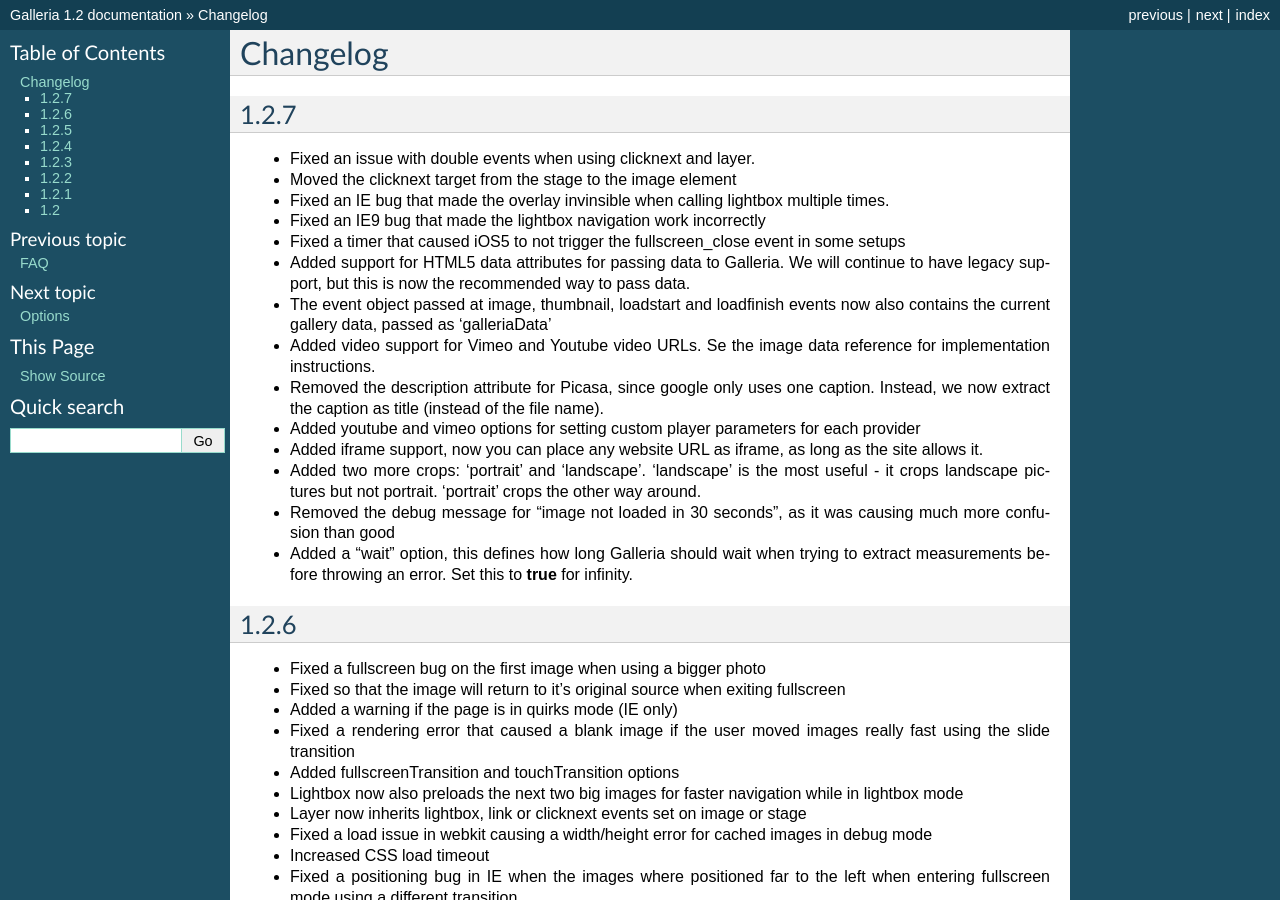
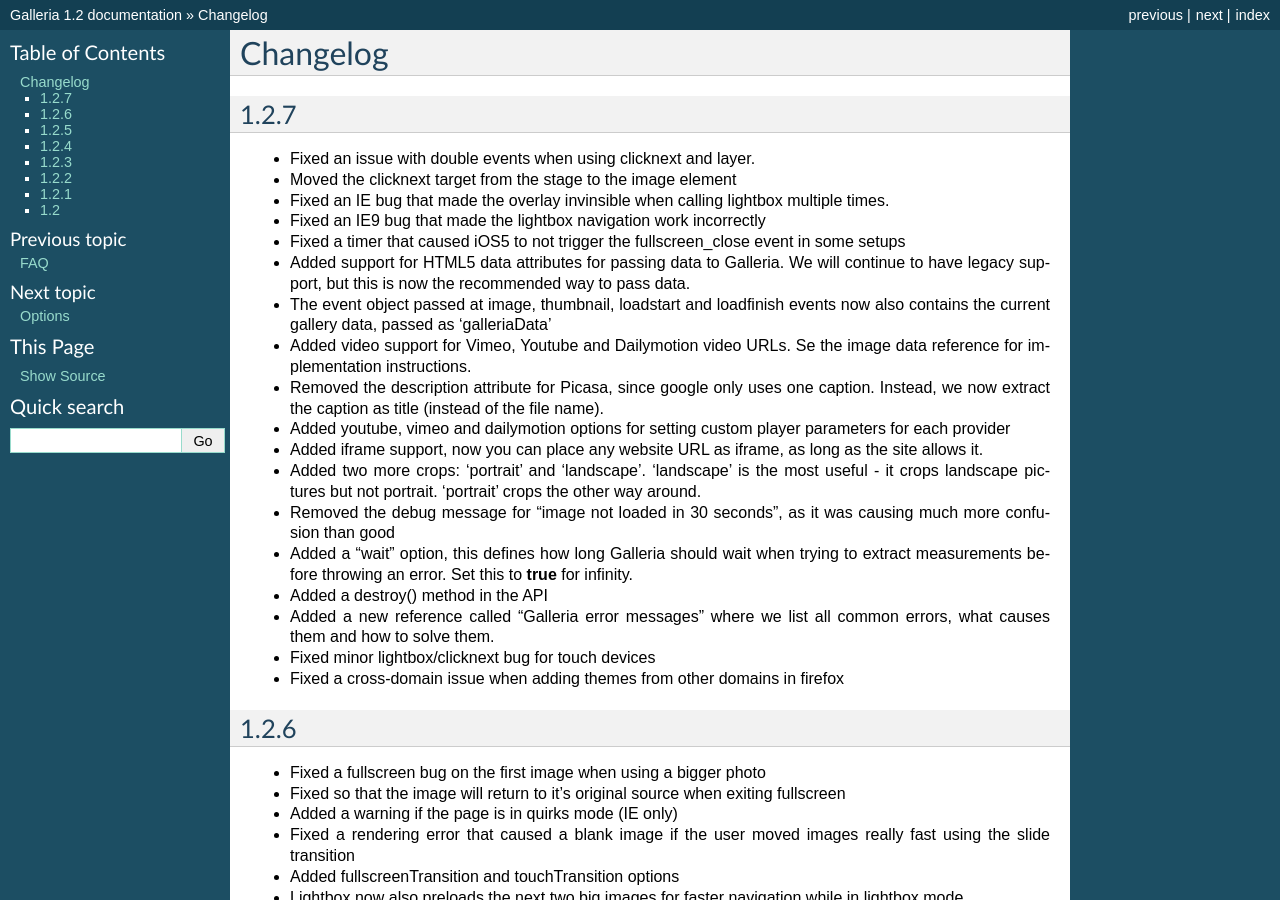
Before and after one commit to GalleriaJS/galleria, a Sphinx documentation site: the page built from docs/references/changelog.rst, in a window 1280 px wide and 900 px high. Built offline with Sphinx 7.4.7, drawn with Linux system fonts in a browser that asks for light colours.

Commit message:
corrected comment mistake, and some docs...

```diff
--- a/docs/options/dailymotion.rst
+++ b/docs/options/dailymotion.rst
@@ -5,10 +5,10 @@
     | type: **Object**
     | default: **(see below)**
 
-You can customize the DailyMotion player using the DailyMotion Player parameters.
+You can customize the Dailymotion player using the Dailymotion Player options.
 By default, Galleria sets the player to look minimal and strips out some UI elements, but this options lets you customize as you wish.
 
-You can view the different parameters at DailyMotion when you choose embed -> options.
+You can view the different options at Dailymotion when you choose embed -> options.
 
 Default dailymotion options::
 
--- a/docs/references/changelog.rst
+++ b/docs/references/changelog.rst
@@ -11,13 +11,17 @@
 * Fixed a timer that caused iOS5 to not trigger the fullscreen_close event in some setups
 * Added support for HTML5 data attributes for passing data to Galleria. We will continue to have legacy support, but this is now the recommended way to pass data.
 * The event object passed at image, thumbnail, loadstart and loadfinish events now also contains the current gallery data, passed as 'galleriaData'
-* Added video support for Vimeo and Youtube video URLs. Se the image data reference for implementation instructions.
+* Added video support for Vimeo, Youtube and Dailymotion video URLs. Se the image data reference for implementation instructions.
 * Removed the description attribute for Picasa, since google only uses one caption. Instead, we now extract the caption as title (instead of the file name).
-* Added youtube and vimeo options for setting custom player parameters for each provider
+* Added youtube, vimeo and dailymotion options for setting custom player parameters for each provider
 * Added iframe support, now you can place any website URL as iframe, as long as the site allows it.
 * Added two more crops: 'portrait' and 'landscape'. 'landscape' is the most useful - it crops landscape pictures but not portrait. 'portrait' crops the other way around.
 * Removed the debug message for "image not loaded in 30 seconds", as it was causing much more confusion than good
 * Added a "wait" option, this defines how long Galleria should wait when trying to extract measurements before throwing an error. Set this to **true** for infinity.
+* Added a destroy() method in the API
+* Added a new reference called "Galleria error messages" where we list all common errors, what causes them and how to solve them.
+* Fixed minor lightbox/clicknext bug for touch devices
+* Fixed a cross-domain issue when adding themes from other domains in firefox
 
 1.2.6
 -----
```
Also changed, not shown: 1 other file.
